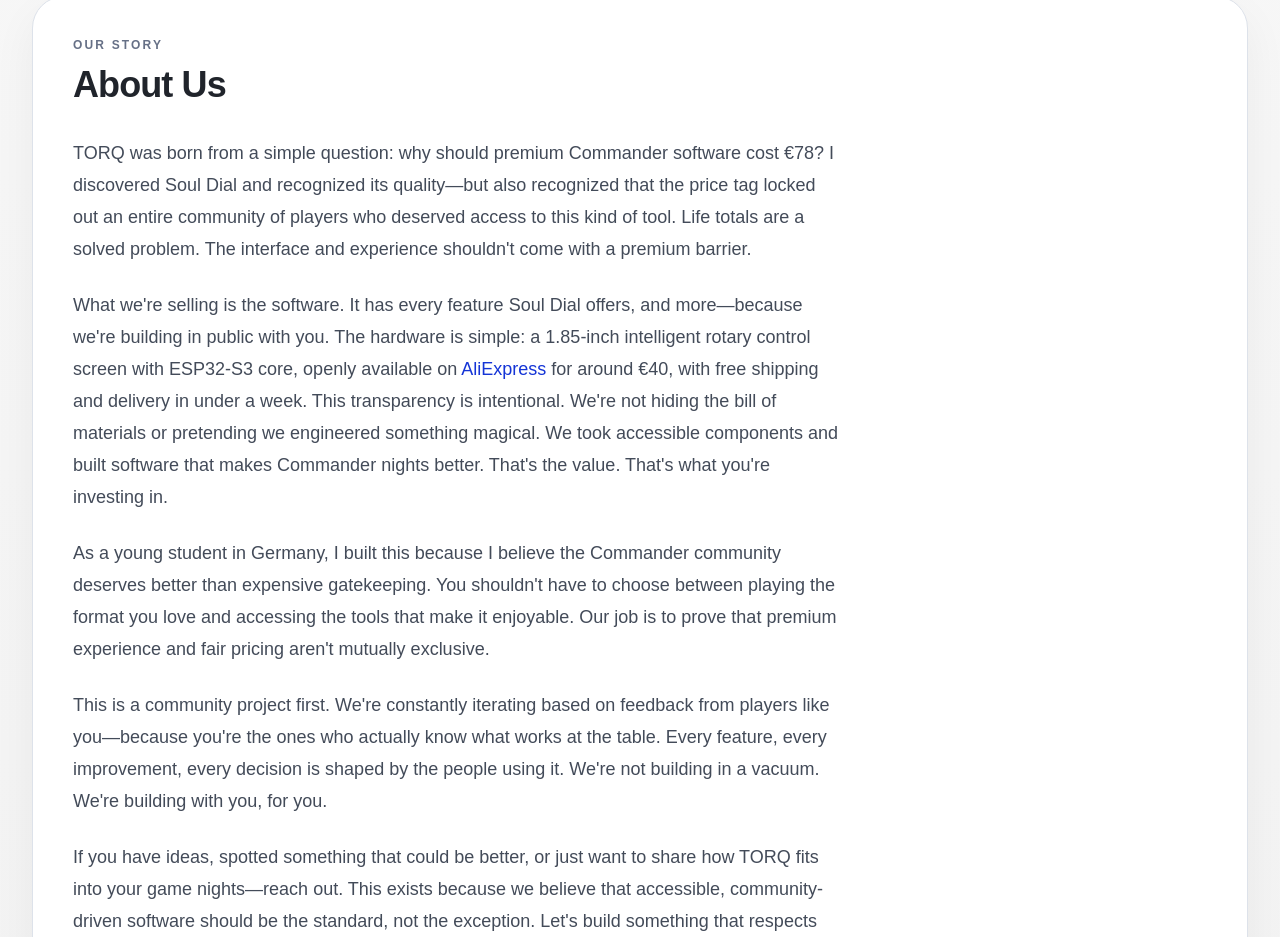
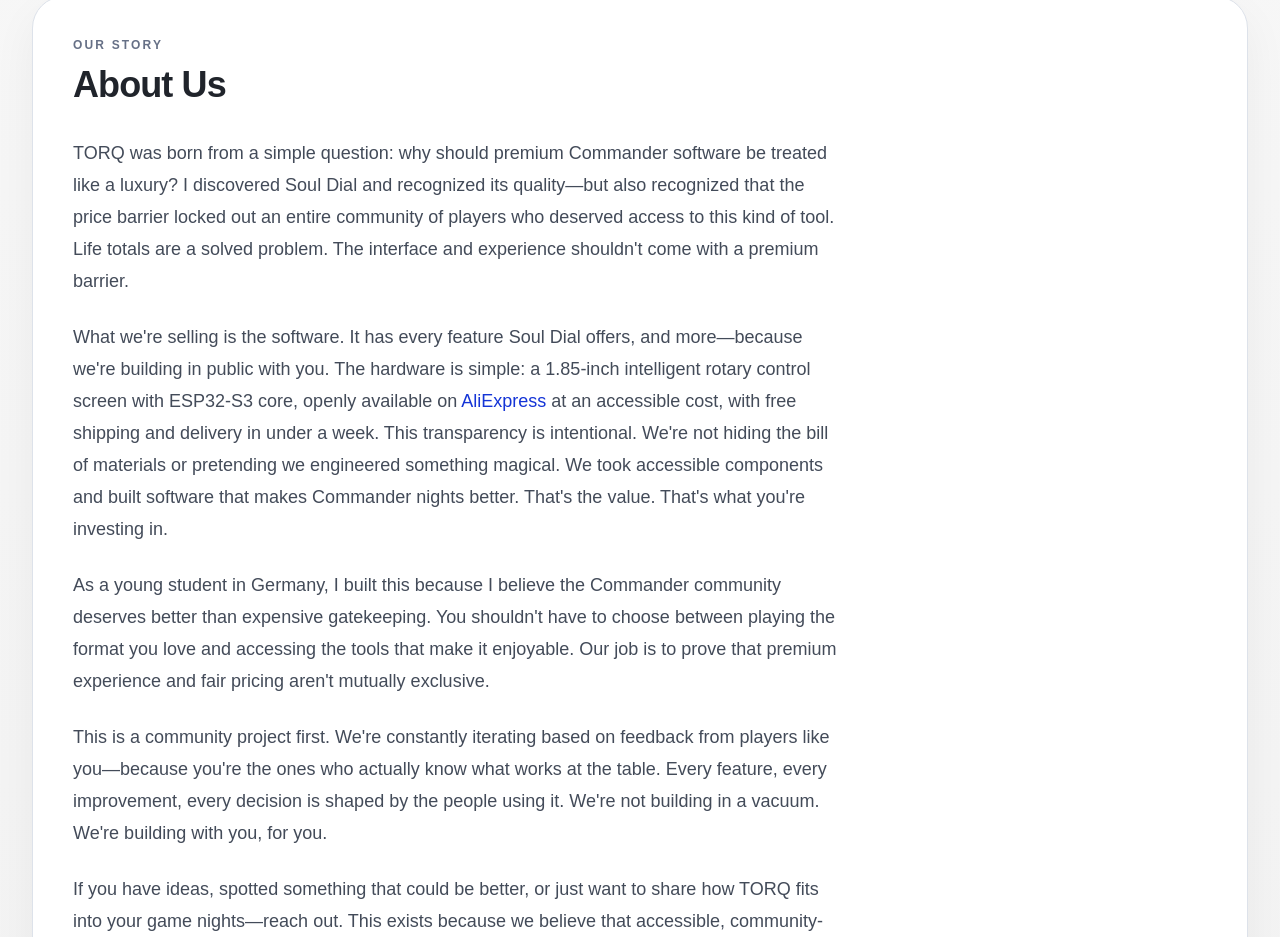
Before and after one commit to tungp2302/updater-frontend, a Next.js app: page / in a window 1280 px wide. Shown: the part 2472-3409 px from the top of the page. Built offline with nearby package versions, Linux system fonts and the light colour scheme.

Commit message:
docs: soften about us pricing copy

```diff
--- a/src/app/page.tsx
+++ b/src/app/page.tsx
@@ -653,11 +653,11 @@
 
             <div className="mt-6 max-w-3xl space-y-4 text-xs leading-6 text-[#434b59] sm:mt-8 sm:space-y-6 sm:text-base sm:leading-8 lg:text-lg">
               <p>
-                TORQ was born from a simple question: why should premium Commander software cost €78? I discovered Soul Dial and recognized its quality—but also recognized that the price tag locked out an entire community of players who deserved access to this kind of tool. Life totals are a solved problem. The interface and experience shouldn&apos;t come with a premium barrier.
+                TORQ was born from a simple question: why should premium Commander software be treated like a luxury? I discovered Soul Dial and recognized its quality—but also recognized that the price barrier locked out an entire community of players who deserved access to this kind of tool. Life totals are a solved problem. The interface and experience shouldn&apos;t come with a premium barrier.
               </p>
 
               <p>
-                What we&apos;re selling is the software. It has every feature Soul Dial offers, and more—because we&apos;re building in public with you. The hardware is simple: a 1.85-inch intelligent rotary control screen with ESP32-S3 core, openly available on <a href="https://s.click.aliexpress.com/e/_c3XyGxvD" target="_blank" rel="noopener noreferrer" className="text-[#1434d6] underline hover:text-[#091aa0]">AliExpress</a> for around €40, with free shipping and delivery in under a week. This transparency is intentional. We&apos;re not hiding the bill of materials or pretending we engineered something magical. We took accessible components and built software that makes Commander nights better. That&apos;s the value. That&apos;s what you&apos;re investing in.
+                What we&apos;re selling is the software. It has every feature Soul Dial offers, and more—because we&apos;re building in public with you. The hardware is simple: a 1.85-inch intelligent rotary control screen with ESP32-S3 core, openly available on <a href="https://s.click.aliexpress.com/e/_c3XyGxvD" target="_blank" rel="noopener noreferrer" className="text-[#1434d6] underline hover:text-[#091aa0]">AliExpress</a> at an accessible cost, with free shipping and delivery in under a week. This transparency is intentional. We&apos;re not hiding the bill of materials or pretending we engineered something magical. We took accessible components and built software that makes Commander nights better. That&apos;s the value. That&apos;s what you&apos;re investing in.
               </p>
 
               <p>
```
